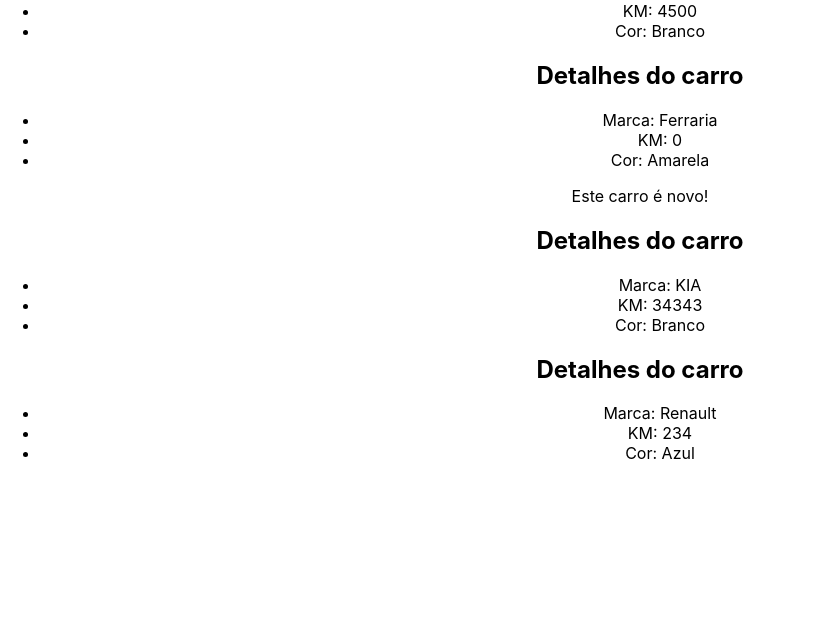
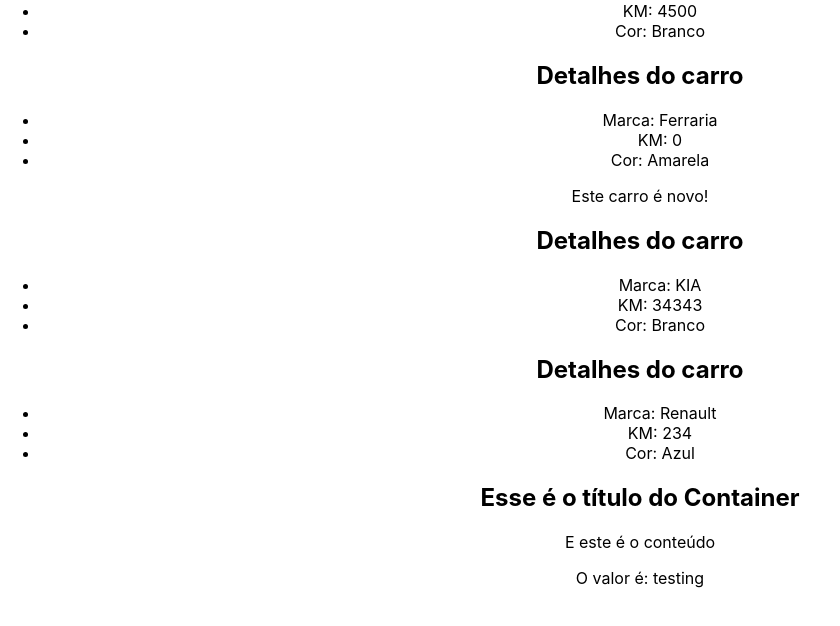
Before and after one commit to Nathrds/react-hora-de-codar, a React (Create React App) app in the folder 3_AVANCANDO_EM_REACT/avancando/: page / in a window 1280 px wide. Shown: the part 1974-2600 px from the top of the page, without its empty margins (0-840 px from the left). Built offline with nearby package versions, Linux system fonts and the light colour scheme.

Commit message:
prop children

```diff
--- a/3_AVANCANDO_EM_REACT/avancando/src/App.js
+++ b/3_AVANCANDO_EM_REACT/avancando/src/App.js
@@ -8,7 +8,9 @@
 import ManageData from './components/ManageData';
 import ShowUserName from './components/ShowUserName';
 import CarDetails from './components/CarDetails';
+import Container from './components/Container';
 // import Fragment from './components/Fragment'; só para tirar o erro
+
 
 function App() {
   // const name2 = "Joaquim";
@@ -49,6 +51,10 @@
       ))}
       {/* fragments */}
       <Fragment porpFragment='teste' />
+      {/* children */}
+      <Container myValue='testing'>
+        <p>E este é o conteúdo</p>
+      </Container>
     </div>
   );
 }
--- /dev/null
+++ b/3_AVANCANDO_EM_REACT/avancando/src/components/Container.js
@@ -0,0 +1,13 @@
+
+
+const Container = ({ children, myValue }) => {
+  return (
+    <div>
+        <h2>Esse é o título do Container</h2>
+        {children}
+        <p>O valor é: {myValue}</p>
+    </div>
+  )
+}
+
+export default Container;
```
